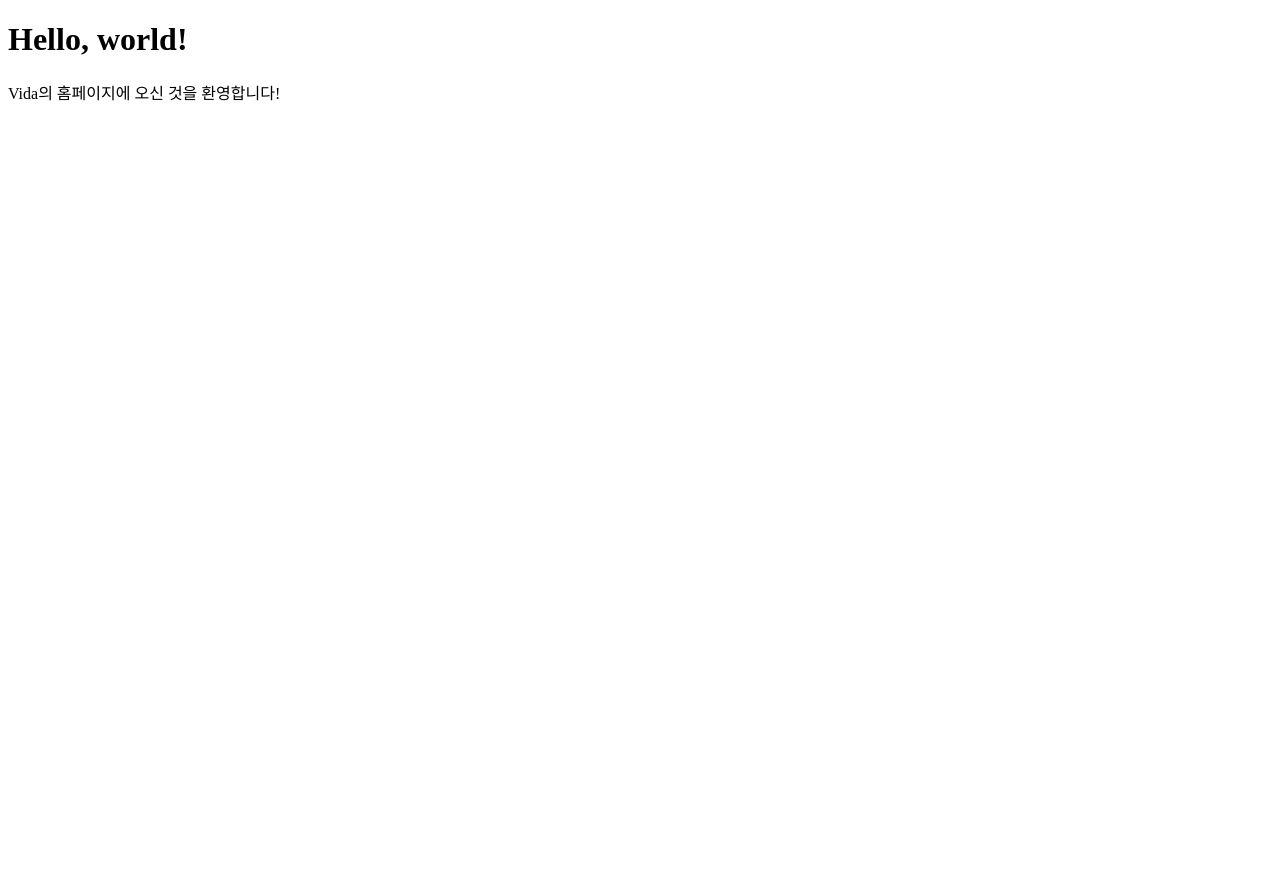
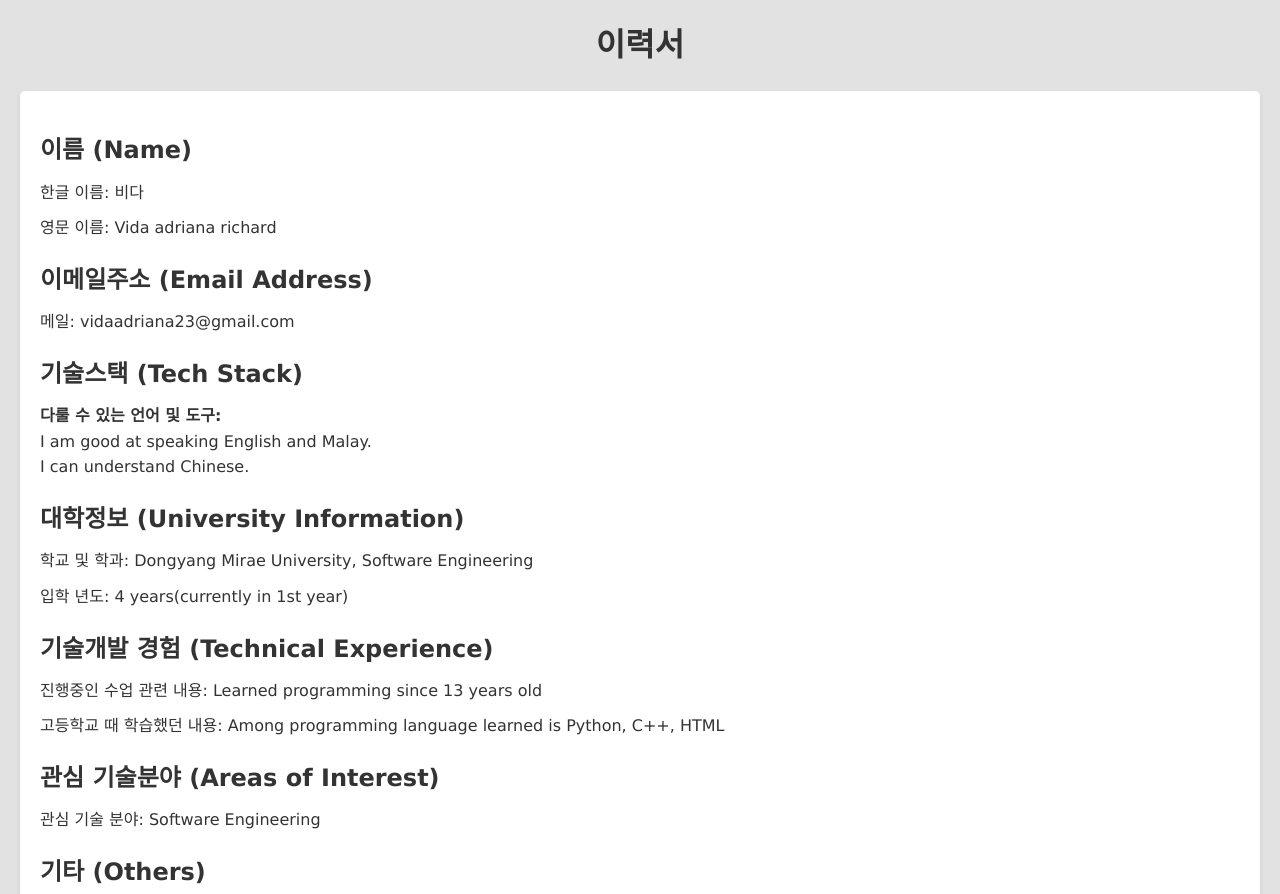
Before and after one commit to vida2398/vida.github.io, a plain HTML site: page index.html in a window 1280 px wide. Shown: the top 894 px of the page. Before the commit the page ends 800 px from the top, so only its background shows below. Drawn offline with Linux system fonts and the light colour scheme.

Commit message:
Update index.html

```diff
--- a/index.html
+++ b/index.html
@@ -1,10 +1,91 @@
 <!DOCTYPE html>
-<html>
+<html lang="en">
 <head>
-<title>Hello, world!</title>
+    <meta charset="UTF-8">
+    <meta name="viewport" content="width=device-width, initial-scale=1.0">
+    <title>Document</title>
+    <style>
+        body, h1, h2, p {
+    margin: 0;
+    padding: 0;
+}
+
+        body {
+            font-family:'Lucida Sans', 'Lucida Sans Regular', 'Lucida Grande', 'Lucida Sans Unicode', Geneva, Verdana, sans-serif;
+            line-height: 1.6;
+            background-color: #e2e2e2;
+            color: #333;
+            padding: 20px;
+        }
+
+        header {
+            text-align: center;
+            margin-bottom: 20px;
+        }
+
+        h1 {
+            font-size: 32px;
+            margin-bottom: 10px;
+        }
+
+        section {
+            background-color: #ffffff;
+            padding: 20px;
+            border-radius: 5px;
+            box-shadow: 0 2px 4px rgba(0,0,0,0.1);
+        }
+
+        h2 {
+            font-size: 24px;
+            margin-top: 20px;
+            margin-bottom: 10px;
+        }
+
+        p {
+            font-size: 16px;
+            margin-bottom: 10px;
+        }
+
+        footer {
+            text-align: center;
+            margin-top: 20px;
+            font-size: 14px;
+            color: #666;
+        }
+    </style>
 </head>
 <body>
-<h1>Hello, world!</h1>
-<p>Vida의 홈페이지에 오신 것을 환영합니다!</p>
+    <header>
+        <h1>이력서</h1>
+    </header>
+    <section>
+        <h2>이름 (Name)</h2>
+        <p>한글 이름: 비다</p>
+        <p>영문 이름: Vida adriana richard</p>
+
+        <h2>이메일주소 (Email Address)</h2>
+        <p>메일: vidaadriana23@gmail.com</p>
+
+        <h2>기술스택 (Tech Stack)</h2>
+        <p><strong>다룰 수 있는 언어 및 도구: </strong><br>I am good at speaking English and Malay.<br>I can understand Chinese.</p>
+
+        <h2>대학정보 (University Information)</h2>
+        <p>학교 및 학과: Dongyang Mirae University, Software Engineering</p>
+        <p>입학 년도: 4 years(currently in 1st year) </p>
+
+        <h2>기술개발 경험 (Technical Experience)</h2>
+        <p>진행중인 수업 관련 내용: Learned programming since 13 years old</p>
+        <p>고등학교 때 학습했던 내용: Among programming language learned is Python, C++, HTML</p>
+
+        <h2>관심 기술분야 (Areas of Interest)</h2>
+        <p>관심 기술 분야: Software Engineering</p>
+
+        <h2>기타 (Others)</h2>
+        <img src = "https://www.geeky-gadgets.com/wp-content/uploads/2021/02/Raspberry-Pi-Visual-Studio-Code.jpg">
+        <p>it's a program !</p>
+    </section>
+    <footer>
+        <p>&copy; 2024 Your Name</p>
+    </footer>
 </body>
 </html>
```
